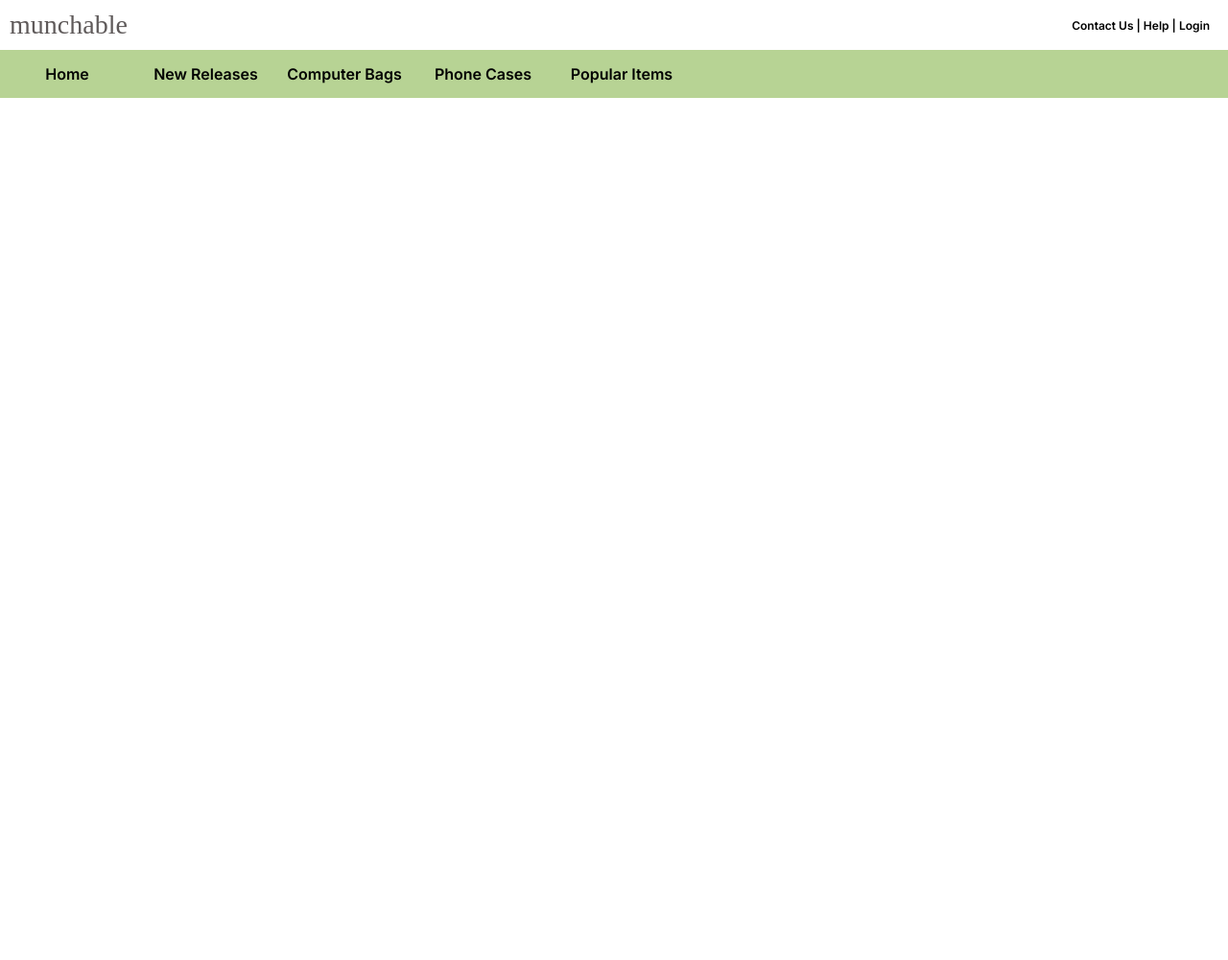
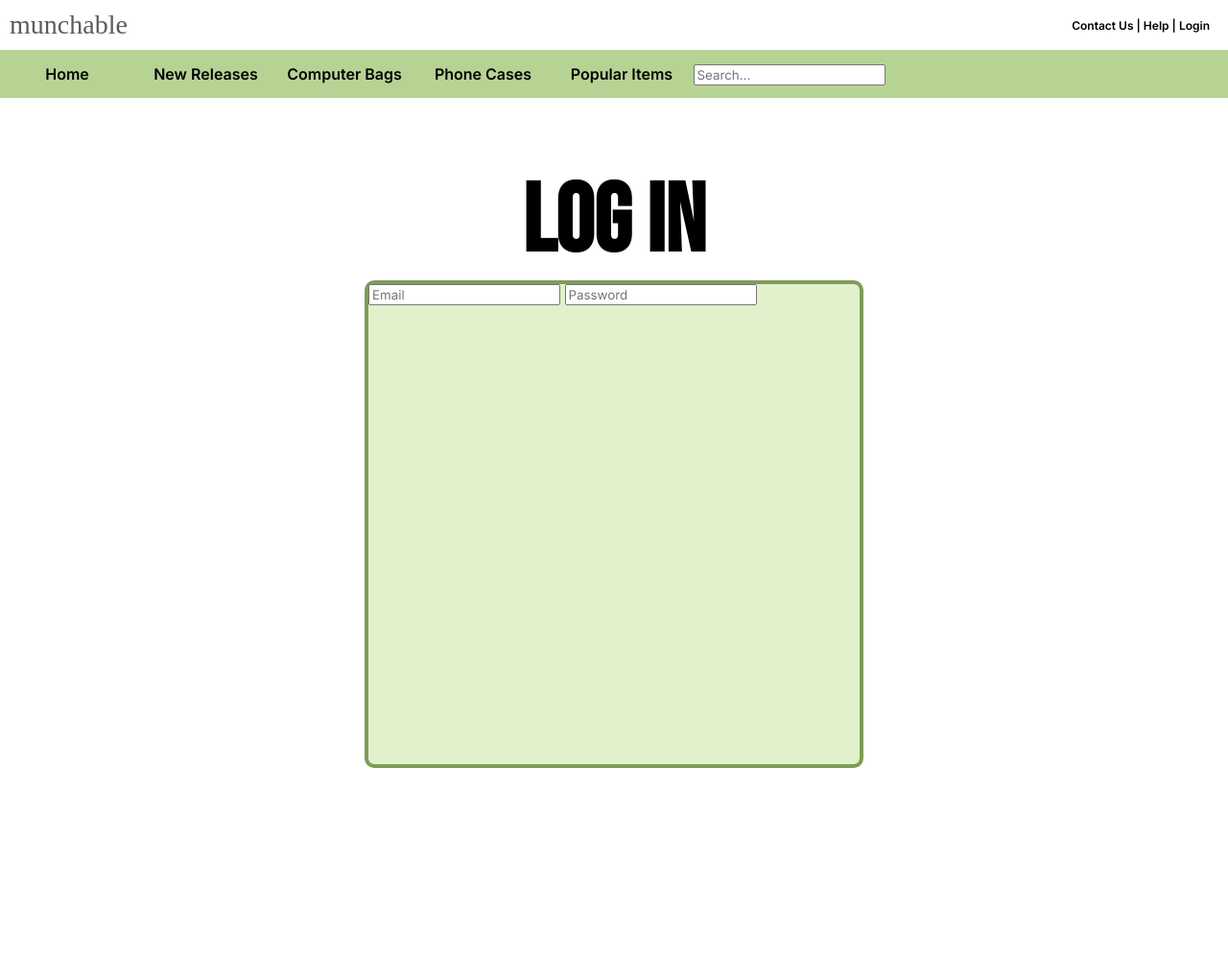
Before and after one commit to owalsdorf/comp_bags, a Flask app: template templates/login.html in a window 1280 px wide. Shown: the whole page at 96% size. Run offline with Flask 3, Linux system fonts and the light colour scheme; the template is opened without the code that fills it, so the values that code supplies are empty.

Commit message:
Added login functions in app.py

```diff
--- a/app.py
+++ b/app.py
@@ -1,4 +1,4 @@
-from flask import Flask, render_template, request, redirect
+from flask import Flask, render_template, request, redirect, flash
 import sqlite3
 from sqlite3 import Error;
 import logging
@@ -27,14 +27,106 @@ def get_db_connection():
   conn.execute(sql);
   return conn
 
+def get_items(columns, searchinput, sortvar, sortcolumn):
+  # Establish connection to the database and grab the cursor
+  conn = get_db_connection()
+  cur = conn.cursor()
+  # Rewrite the string list to remove the apostrophes so that it can work in the SQL function
+  sqlcolumns = ", ".join(columns)
+  print("[LOG] - Attempting to execute SQL function")
+    # Each function is put into place in the SQL code
+  sql = f"""
+  SELECT {sqlcolumns} FROM tbl_items
+  WHERE (id LIKE '%{searchinput}%'
+  OR sku LIKE '%{searchinput}%'
+  OR name LIKE '%{searchinput}%'
+  OR cat LIKE '%{searchinput}%'
+  OR size LIKE '%{searchinput}%'
+  OR price LIKE '%{searchinput}%')
+  ORDER BY {sortcolumn} {sortvar}
+  """
+  # Execute the SQL code and update the table
+  changed_table = cur.execute(sql).fetchall()
+  print(f"[LOG] - Table has been updated. Sort type: {sortvar}, column sorted: {sortcolumn}, search input: {searchinput}.")
+  print(f"[LOG] - Columns selected: {sqlcolumns}.")
+  print("---------------------------------------------------------------")
+  conn.close()
+
+  return changed_table;
+
 app = Flask(__name__, static_url_path='/assets', static_folder='assets');
 
 # Allows for a GET request if needed - but not used
-@app.route('/', methods=['GET', 'POST'])
+@app.route("/crud", methods=['GET', 'POST'])
 def index():
+    # Default values for when the page initially loads
+    sortcolumn = 'id'
+    sortvar = 'ASC'
+    searchinput = ''
+    columns = ['id', 'sku', 'name', 'cat', 'size', 'price']
+    # Execute this function when the page first loads without an action so that there is a table
+    data = get_items(columns, searchinput, sortvar, sortcolumn)
+
+    if request.method == 'POST':
+        print("[LOG] - POST request detected")
+        # Find which type of action has been chosed
+        action = request.form.get("action")
+        print(f"[LOG] - Action type received: {action}")
+        # Find values for all variables. Ones that do not have any values are assigned the next one over.
+        # E.g if there is no value for sortMethod, sortMethod = ASC.
+        searchinput = request.form.get("search", "")
+        sortvar = request.form.get("sortMethod", "ASC")
+        sortcolumn = request.form.get("sortColumn", "id")
+        # Get the columns in a list
+        columns = request.form.getlist("columns")
+
+        # Ensure columns aren't empty. If they are, restore the default value
+        if not columns:
+            print(f"[LOG] - Columns are set to all off; preventing blank table")
+            columns = ['id', 'sku', 'name', 'cat', 'size', 'price']
+
+        # If the user decides to hit the reset button:
+        if action == 'reset':
+            print("[LOG] - Restoring to default settings.")
+            # All values are restored to the aforementioned default values
+            sortcolumn = 'id'
+            sortvar = 'ASC'
+            searchinput = ''
+            columns = ['id', 'sku', 'name', 'cat', 'size', 'price']
+            data = get_items(columns, searchinput, sortvar, sortcolumn)
+
+        # For all other action types, execute function get_items().
+        elif action in ['filtering', 'sorting', 'searching']:
+            data = get_items(columns, searchinput, sortvar, sortcolumn)
+
+        print(f"[LOG] - Action: {action}, Search: {searchinput}, Sort: {sortvar}, Sort Column: {sortcolumn}, Columns: {columns}")
+
+    return render_template("website.html", items=data, columns=columns)
+
+# Allows for a GET request if needed - but not used
+@app.route('/login', methods=['GET', 'POST'])
+def login():
+    if request.method == 'POST':
+      username = request.form.get('username')
+      password = request.form.get('username')
+
+      print('attempting to login')
+      with sqlite3.connect('static/main.db') as conn:
+          c = conn.cursor()
+          c.row_factory = sqlite3.Row
+
+          c.execute("SELECT * FROM tbl_users WHERE username = ?", (username,))
+          user = c.fetchone()
+          print('login for', user)
+          if user is not None:
+             if user['password'] == password:
+                flash(f'Login successful for {username}')
+             else:
+                flash(f'Login unsuccessful')
+          else:
+             flash(f'Login unsuccessful')
 
     return render_template("login.html")
-
 
 if __name__ == "__main__":
   print("[LOG] - Search engine - Initialising")
--- a/assets/styles.css
+++ b/assets/styles.css
@@ -1,5 +1,7 @@
 * {
     font-family: 'Inter';
+    text-decoration: none;
+    color:black;
 }
 
 .base {
@@ -19,9 +21,14 @@
 
 .toplinks {
     float: right;
-    margin: 19px;
+    margin-top: 19px;
+    margin-right: 19px;
     font-size: 12px;
     font-weight: 600;
+}
+
+.toplinks a:hover{
+    text-decoration: underline;
 }
 
 .navbar {
@@ -29,6 +36,11 @@
     top: 0;
     background-color: rgb(183, 211, 148);
     height: 50px;
+}
+
+.topsearchbar{
+    display:inline-block;
+    border:none;
 }
 
 /* styling navbar buttons + dropdown menus */
@@ -83,3 +95,20 @@
     text-decoration: underline;
     text-decoration-thickness: 2px;
 }
+
+.title{
+    font-size: 100px;
+    text-align: center;
+    font-family: 'Bebas Neue';
+    margin:70px 0 0 0;
+}
+
+.logininputs{
+    display:block;
+    margin:auto;
+    border: 4px solid rgb(125, 157, 87);
+    background-color: rgb(225, 241, 204);
+    border-radius: 10px;
+    width: 40%;
+    height:50%;
+}
--- a/templates/login.html
+++ b/templates/login.html
@@ -6,19 +6,17 @@
     <meta name="viewport" content="width=device-width, initial-scale=1.0">
     <title>Document</title>
     <link href="https://fonts.googleapis.com/css2?family=Inter:wght@200;400;500;600&display=swap" rel="stylesheet">
+    <link href="https://fonts.googleapis.com/css2?family=Bebas+Neue&display=swap" rel="stylesheet">
     <link rel="stylesheet" href="assets/styles.css">
 </head>
 
 <body class="base">
-    <container class="topcontainer">
-        <h1 class="toptitle">munchable</h1>
-        <div class="toplinks">
-            <a>Contact Us</a>
-            <a>| Help |</a>
-            <a>Login</a>
-        </div>
-    </container>
-
+    <h1 class="toptitle">munchable</h1>
+    <div class="toplinks">
+        <a href="#">Contact Us</a>
+        <a href="#">| Help |</a>
+        <a href="#">Login</a>
+    </div>
     <div class="navbar">
         <div class="navdropdown">
             <a href="#">
@@ -65,8 +63,15 @@
                 <a href="#">Popular</a>
             </div>
         </div>
+        <div class="topsearchbar">
+            <input type="text" placeholder="Search...">
+        </div>
     </div>
-
+    <h1 class="title">Log In</h1>
+        <div class="logininputs">
+            <input type="text" class="input" placeholder="Email">
+            <input type="text" class="input" placeholder="Password">
+        </div>
 
 </body>
 
```
